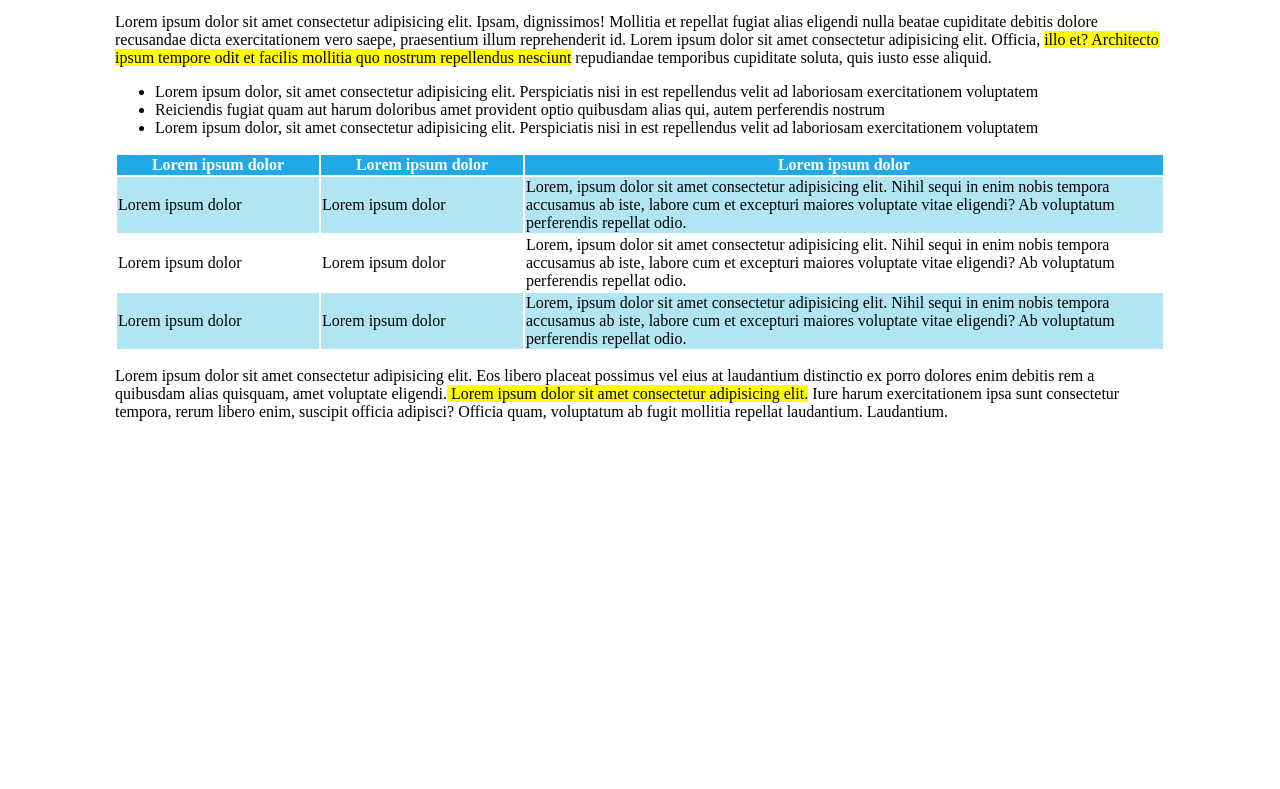
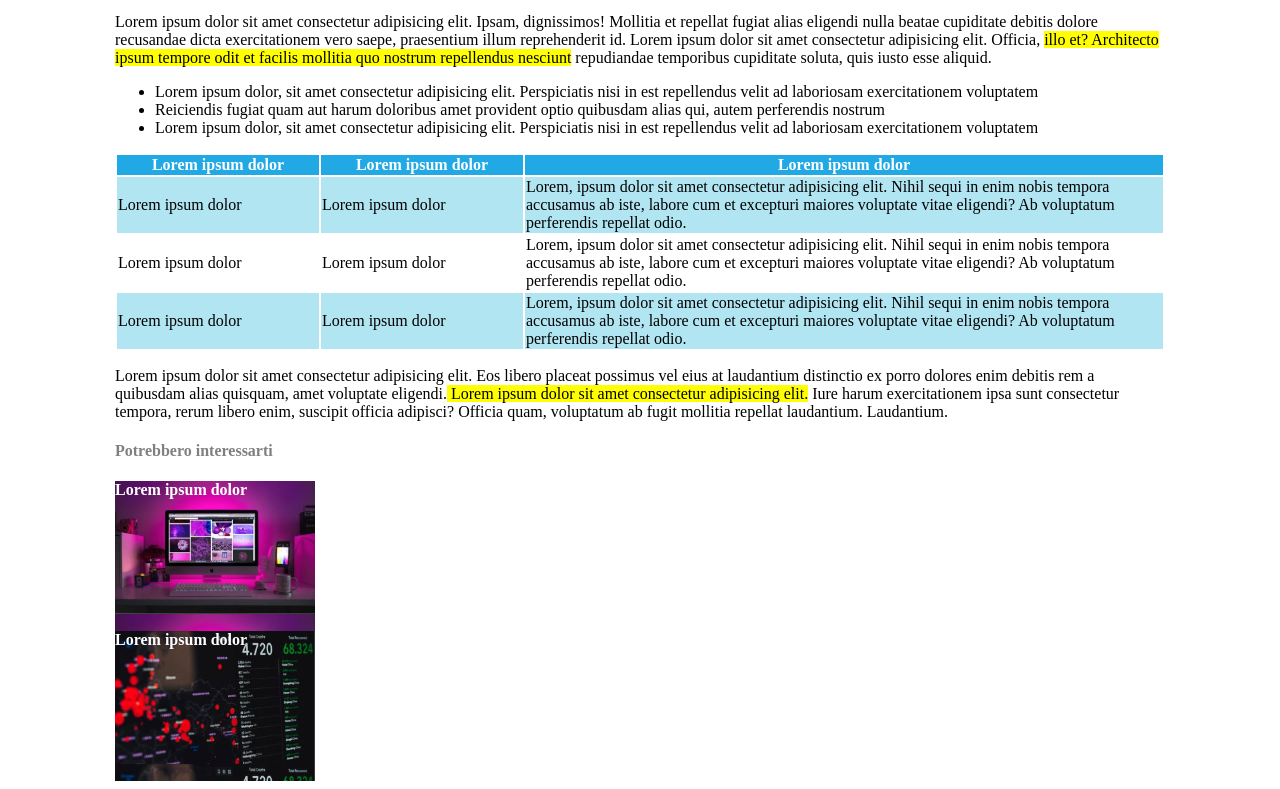
Before and after one commit to MarilenaCantisani/html-css-booleaner, a plain HTML site: page index.html in a window 1280 px wide. Shown: the part 670-1459 px from the top of the page. Before the commit the page ends 1107 px from the top, so only its background shows below. Drawn offline with Linux system fonts and the light colour scheme.

Commit message:
+ added advertising videos

```diff
--- a/index.html
+++ b/index.html
@@ -81,7 +81,12 @@
         </section>
     </article>
 
-    <footer></footer>
+    <!-- Advertising videos-->
+    <aside>
+        <h4>Potrebbero interessarti</h4>
+        <div id="first-video">Lorem ipsum dolor</div>
+        <div id="second-video">Lorem ipsum dolor</div>
+    </aside>
 
 </div>
 </body>
--- a/style/style.css
+++ b/style/style.css
@@ -47,3 +47,26 @@ thead {
 .colored-row {
     background-color: #b1e5f2;;
 }
+
+/* Advertising videos */
+h4 {
+    color: #808080;
+}
+
+#first-video {
+    width: 200px;
+    height: 150px;
+    background-image: url(../img/monitor.jpg);
+    background-size: contain;
+    color: white;
+    font-weight: bold;
+}
+
+#second-video {
+    width: 200px;
+    height: 150px;
+    background-image: url(../img/graph.jpg);
+    background-size: contain;
+    color: white;
+    font-weight: bold;
+}
```
